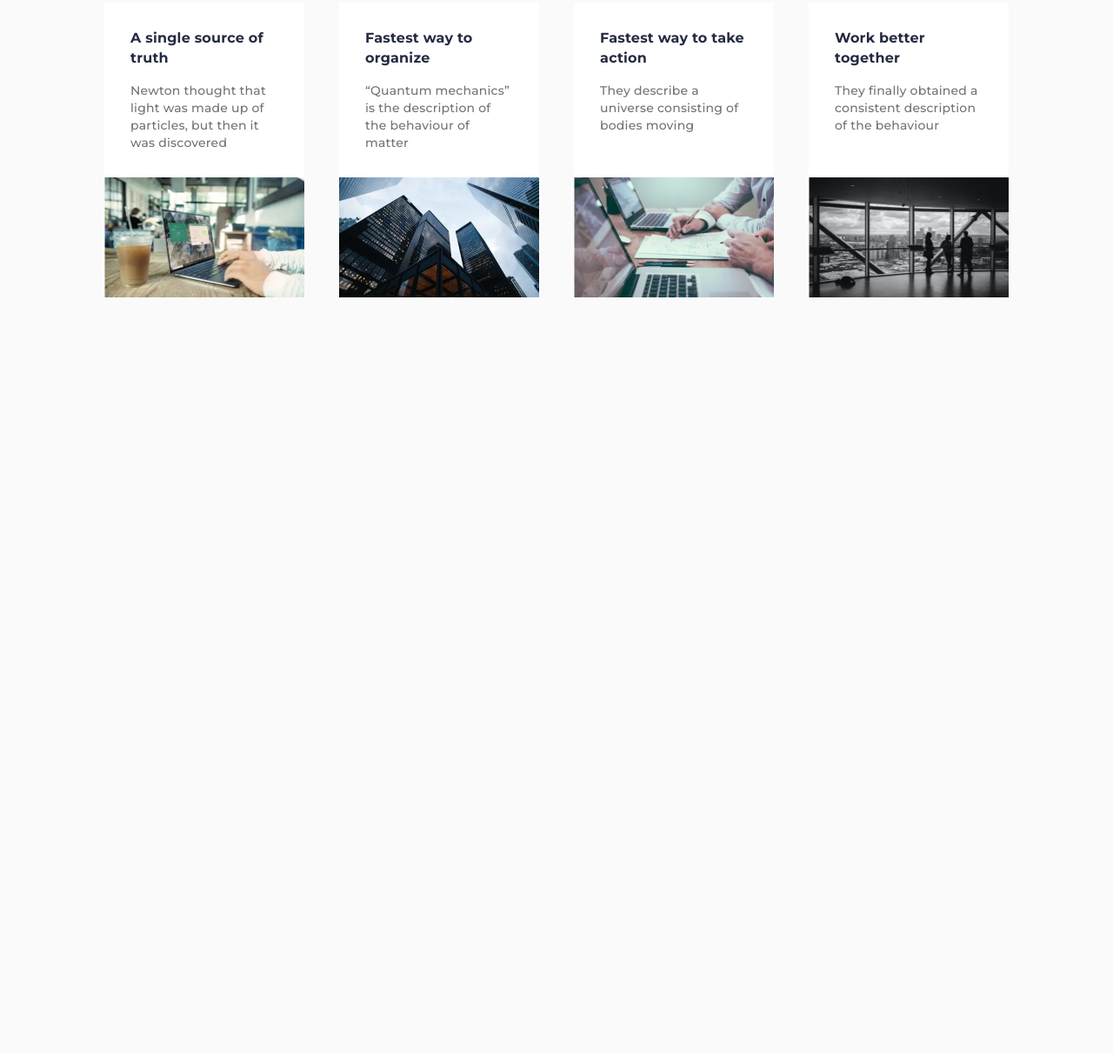
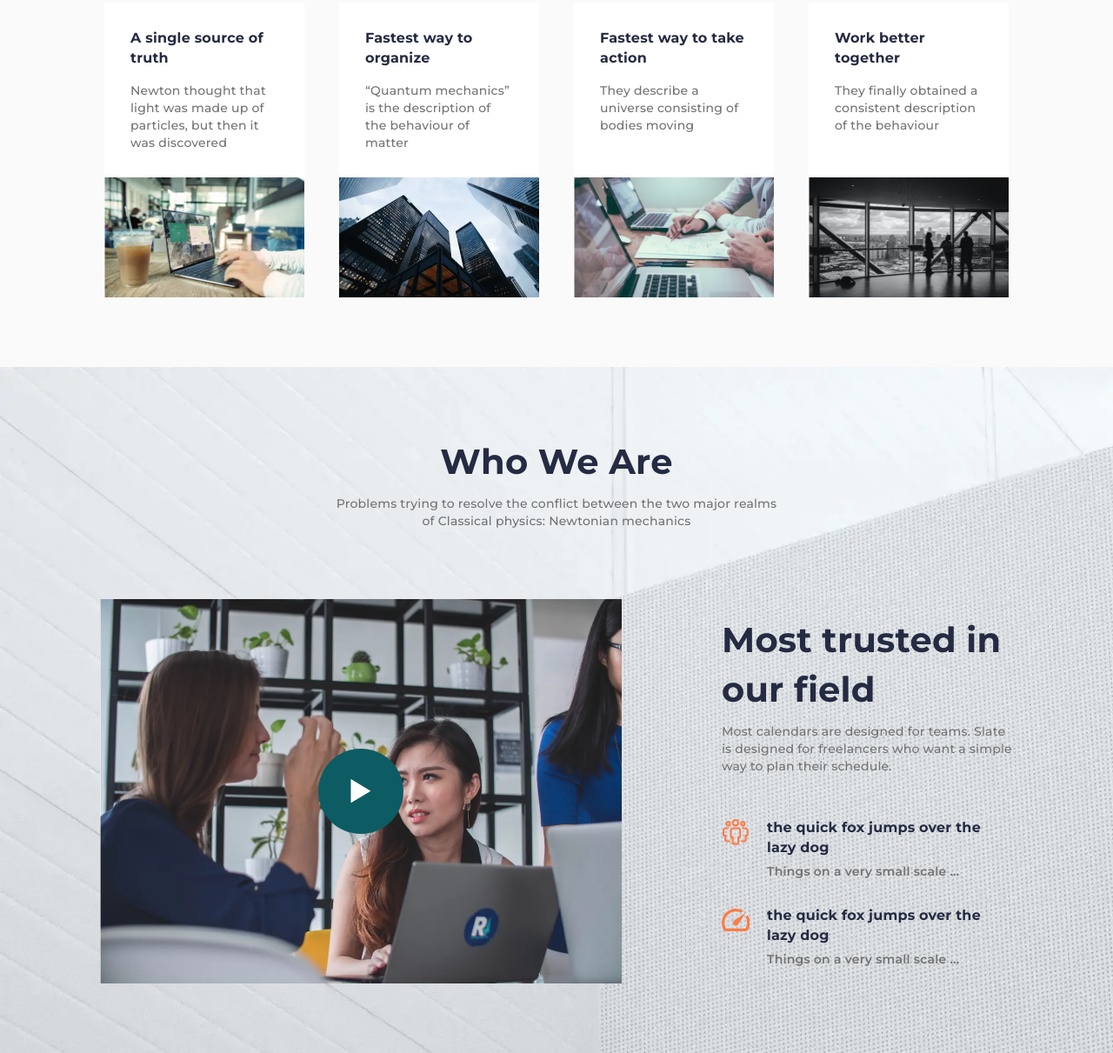
Before and after one commit to dsurdiy/relvise, a plain HTML site: page index.html in a window 1280 px wide. Shown: the part 1680-2891 px from the top of the page at 87% size. Before the commit the page ends 2102 px from the top, so only its background shows below. Drawn offline with Linux system fonts and the light colour scheme.

Commit message:
added about section

```diff
--- a/index.html
+++ b/index.html
@@ -192,6 +192,51 @@
           </ul>
         </div>
       </section>
+      <section class="page__about about">
+        <div class="about__container">
+          <div class="about__top top">
+            <h2 class="top__title">Who We Are</h2>
+            <div class="top__text">
+              <p>
+                Problems trying to resolve the conflict between the two major realms
+                of Classical physics: Newtonian mechanics
+              </p>
+            </div>
+          </div>
+          <div class="about__wrapper">
+            <a class="about__video" href="#">
+              <img class="about__image" src="img/about/about-01.webp" alt="About image">
+              <button class="about__button" type="button"></button>
+            </a>
+            <div class="about__content">
+              <div class="about__top-content top">
+                <h2 class="top__title">Most trusted in our field</h2>
+                <div class="top__text">
+                  <p>
+                    Most calendars are designed for teams. Slate
+                    is designed for freelancers who want a
+                    simple way to plan their schedule.
+                  </p>
+                </div>
+              </div>
+              <ul class="about__list">
+                <li class="about__item">
+                  <div class="about__box">
+                    <h5 class="about__title">the quick fox jumps over the lazy dog</h5>
+                    <p class="about__text">Things on a very small scale ...</p>
+                  </div>
+                </li>
+                <li class="about__item">
+                  <div class="about__box">
+                    <h5 class="about__title">the quick fox jumps over the lazy dog</h5>
+                    <p class="about__text">Things on a very small scale ...</p>
+                  </div>
+                </li>
+              </ul>
+            </div>
+          </div>
+        </div>
+      </section>
     </main>
 
     <footer class="footer">
--- a/scss/_index.scss
+++ b/scss/_index.scss
@@ -12,6 +12,9 @@
    }
    // .page__practice
    &__practice {
+   }
+   // .page__about
+   &__about {
    }
 }
 
@@ -356,3 +359,179 @@
 }
 
 // =============================================================================================================
+
+.about {
+   padding: 80px 0;
+   background-image: url("../img/about/bg.webp");
+   background-repeat: no-repeat;
+   background-size: cover;
+   @media (max-width: $tablet) {
+      padding: 50px 0;
+   }
+   @media (max-width: $mobile) {
+      padding: 30px 0;
+   }
+   // .about__container
+   &__container {
+   }
+   // .about__top
+   &__top {
+      &:not(:last-child) {
+         margin-bottom: 80px;
+         @media (max-width: $pc) {
+            margin-bottom: 50px;
+         }
+         @media (max-width: $tablet) {
+            margin-bottom: 35px;
+         }
+         @media (max-width: $mobileSmall) {
+            margin-bottom: 25px;
+         }
+      }
+   }
+   // .about__wrapper
+   &__wrapper {
+      display: flex;
+      align-items: center;
+      justify-content: space-between;
+      column-gap: 40px;
+      @media (max-width: $tablet) {
+         column-gap: 30px;
+      }
+      @media (max-width: $mobile) {
+         flex-direction: column;
+         row-gap: 30px;
+      }
+      @media (max-width: $mobileSmall) {
+         row-gap: 20px;
+      }
+   }
+   // .about__video
+   &__video {
+      position: relative;
+      flex: 0 1 600px;
+      aspect-ratio: 600 / 442;
+      overflow: hidden;
+      @media (max-width: $mobile) {
+         flex: 0 1 auto;
+         max-width: 450px;
+      }
+      @media (max-width: 430px) {
+         margin: 0 -15px;
+      }
+   }
+   // .about__image
+   &__image {
+      width: 100%;
+      height: 100%;
+      object-fit: cover;
+      transition: transform 0.5s;
+      @media (any-hover: hover) {
+         .about__video:hover & {
+            transform: scale(1.03);
+         }
+      }
+   }
+   // .about__button
+   &__button {
+      position: absolute;
+      top: 50%;
+      left: 50%;
+      width: 98px;
+      height: 98px;
+      border-radius: 50%;
+      background-color: $secondaryAccentColor;
+      transform: translate(-50%, -50%);
+      display: flex;
+      align-items: center;
+      justify-content: center;
+      transition: background-color 0.5s;
+      &::after {
+         content: "";
+         width: 24px;
+         height: 29px;
+         background: url("../img/icons/play.svg") 0 0 / contain no-repeat;
+         @media (max-width: $tablet) {
+            width: 15px;
+            height: 18px;
+         }
+      }
+      @media (any-hover: hover) {
+         .about__video:hover & {
+            background-color: $accentColor;
+         }
+      }
+      @media (max-width: $tablet) {
+         width: 60px;
+         height: 60px;
+      }
+   }
+   // .about__content
+   &__content {
+      flex: 0 0 335px;
+      @media (max-width: $mobile) {
+         flex: 0 1 auto;
+      }
+   }
+   // .about__top-content
+   &__top-content {
+      text-align: left;
+      &:not(:last-child) {
+         margin-bottom: 50px;
+         @media (max-width: $tablet) {
+            margin-bottom: 25px;
+         }
+         @media (max-width: $mobileSmall) {
+            margin-bottom: 15px;
+         }
+      }
+      @media (max-width: $mobile) {
+         text-align: center;
+      }
+   }
+   // .about__list
+   &__list {
+      display: flex;
+      flex-direction: column;
+      gap: 30px;
+      @media (max-width: $mobile) {
+         align-items: center;
+         gap: 15px;
+      }
+   }
+   // .about__item
+   &__item {
+      display: flex;
+      align-items: flex-start;
+      column-gap: 20px;
+      &::before {
+         width: 32px;
+         height: 32px;
+         object-fit: contain;
+      }
+      &:nth-child(odd)::before {
+         content: url("../img/icons/people.svg");
+      }
+      &:nth-child(even):before {
+         content: url("../img/icons/speed.svg");
+      }
+   }
+   // .about__box
+   &__box {
+   }
+   // .about__title
+   &__title {
+      font-size: 16px;
+      font-weight: 700;
+      color: $secondaryTextColor;
+      &:not(:last-child) {
+         margin-bottom: 5px;
+      }
+   }
+   // .about__text
+   &__text {
+      font-weight: 600;
+   }
+}
+
+// =============================================================================================================
```
Also changed, not shown: css/style.min.css, img/about/about-01.webp (added), img/about/bg.webp (added), img/icons/people.svg (added), img/icons/play.svg (added), img/icons/speed.svg (added).
